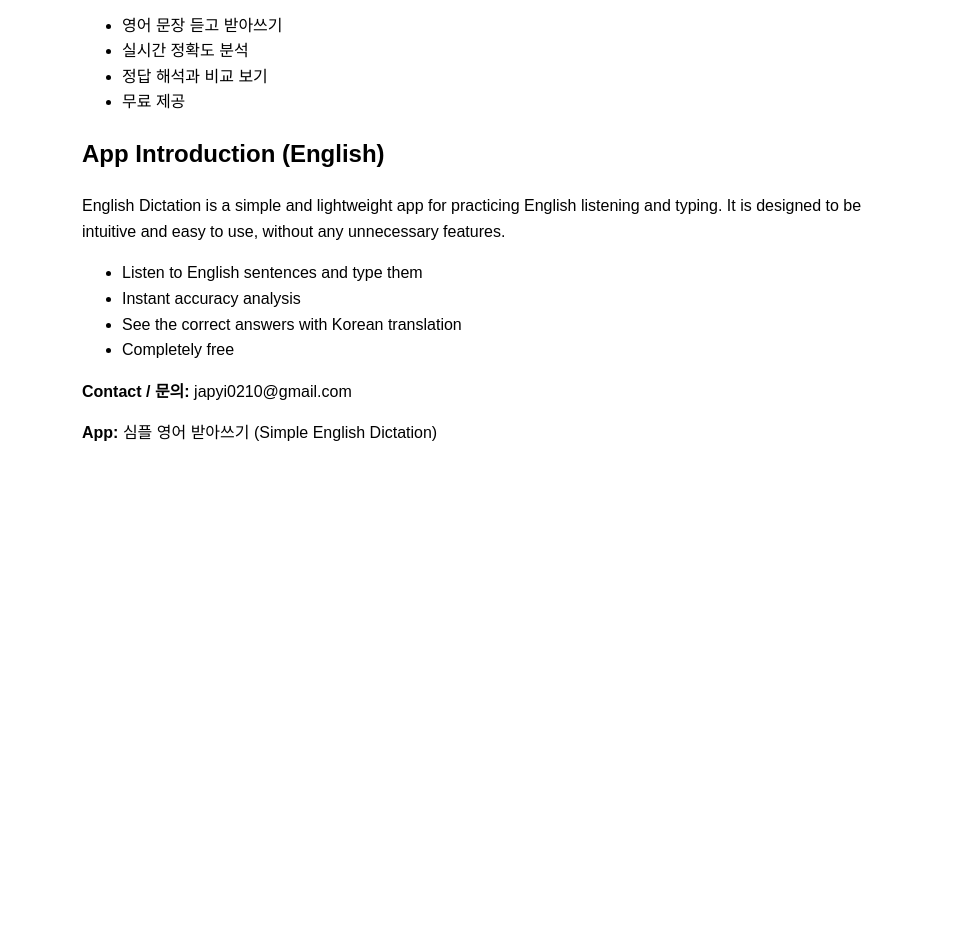
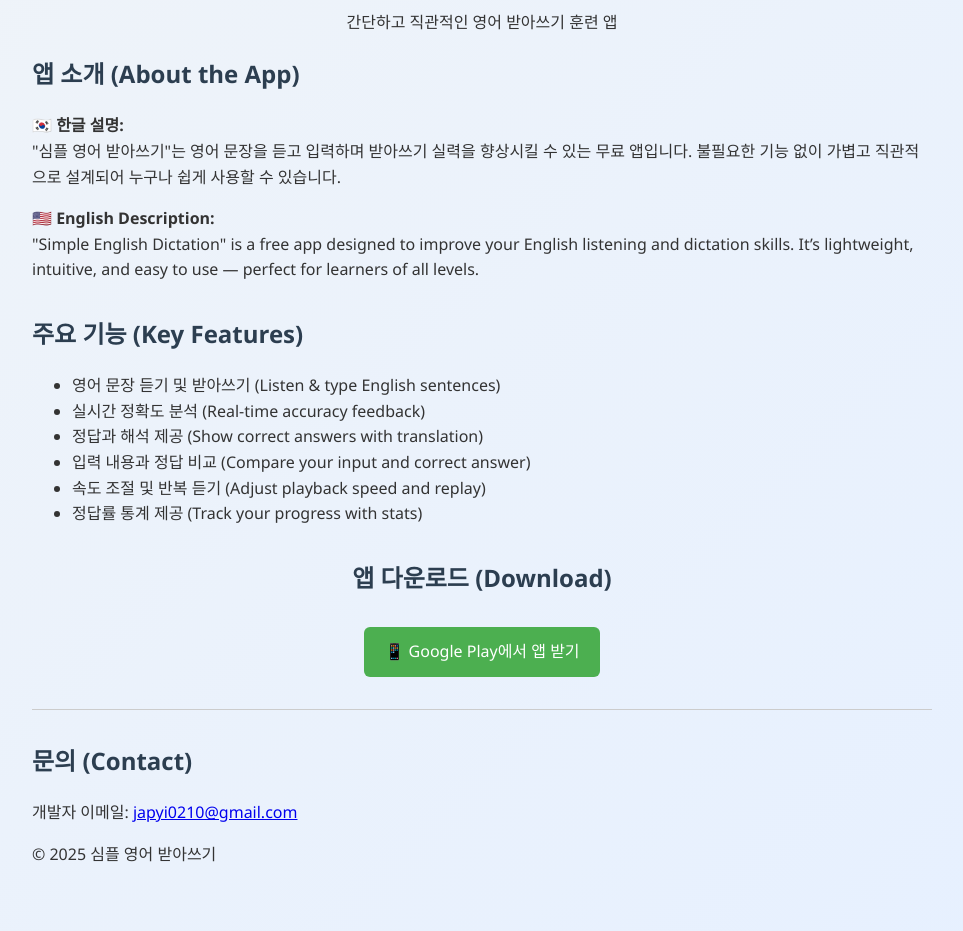
Before and after one commit to japyi0210/japyi0210.github.io, a plain HTML site: page index.html in a window 1280 px wide. Shown: the part 239-1170 px from the top of the page, without its empty margins (158-1121 px from the left). Before the commit the page ends 800 px from the top, so only its background shows below. Drawn offline with Linux system fonts and the light colour scheme.

Commit message:
Update index.html

```diff
--- a/index.html
+++ b/index.html
@@ -2,31 +2,97 @@
 <html lang="ko">
 <head>
   <meta charset="UTF-8" />
-  <meta name="viewport" content="width=device-width, initial-scale=1.0" />
-  <title>심플 영어 받아쓰기 - English Dictation App</title>
+  <meta name="viewport" content="width=device-width, initial-scale=1.0"/>
+  <title>심플 영어 받아쓰기 - Simple English Dictation</title>
+  <style>
+    body {
+      font-family: 'Segoe UI', sans-serif;
+      max-width: 900px;
+      margin: 0 auto;
+      padding: 2rem;
+      background: linear-gradient(135deg, #f0f4f8, #e6f0ff);
+      color: #333;
+      line-height: 1.6;
+    }
+    h1, h2 {
+      color: #2c3e50;
+    }
+    .btn {
+      display: inline-block;
+      padding: 12px 20px;
+      background-color: #4CAF50;
+      color: white;
+      text-decoration: none;
+      border-radius: 6px;
+      margin-top: 10px;
+    }
+    .section {
+      margin-bottom: 2rem;
+    }
+    .divider {
+      border-top: 1px solid #ccc;
+      margin: 2rem 0;
+    }
+    .icon {
+      display: block;
+      margin: 0 auto 1.5rem;
+      width: 120px;
+      height: 120px;
+      border-radius: 20px;
+      box-shadow: 0 4px 10px rgba(0, 0, 0, 0.1);
+    }
+    .center {
+      text-align: center;
+    }
+  </style>
 </head>
-<body style="font-family: sans-serif; max-width: 800px; margin: auto; padding: 2rem; line-height: 1.6;">
-  <h1>심플 영어 받아쓰기 (English Dictation)</h1>
+<body>
 
-  <h2>앱 소개 (Korean)</h2>
-  <p>심플 영어 받아쓰기는 영어 문장을 듣고 받아쓰기를 연습할 수 있는 학습용 앱입니다. 불필요한 기능 없이 직관적으로 설계되어 누구나 쉽게 사용할 수 있습니다.</p>
-  <ul>
-    <li>영어 문장 듣고 받아쓰기</li>
-    <li>실시간 정확도 분석</li>
-    <li>정답 해석과 비교 보기</li>
-    <li>무료 제공</li>
-  </ul>
+  <img src="icon.png" alt="App Icon" class="icon"/>
 
-  <h2>App Introduction (English)</h2>
-  <p>English Dictation is a simple and lightweight app for practicing English listening and typing. It is designed to be intuitive and easy to use, without any unnecessary features.</p>
-  <ul>
-    <li>Listen to English sentences and type them</li>
-    <li>Instant accuracy analysis</li>
-    <li>See the correct answers with Korean translation</li>
-    <li>Completely free</li>
-  </ul>
+  <h1 class="center">심플 영어 받아쓰기 (Simple English Dictation)</h1>
+  <p class="center">간단하고 직관적인 영어 받아쓰기 훈련 앱</p>
 
-  <p><strong>Contact / 문의:</strong> japyi0210@gmail.com</p>
-  <p><strong>App:</strong> 심플 영어 받아쓰기 (Simple English Dictation)</p>
+  <div class="section">
+    <h2>앱 소개 (About the App)</h2>
+    <p>
+      <strong>🇰🇷 한글 설명:</strong><br>
+      "심플 영어 받아쓰기"는 영어 문장을 듣고 입력하며 받아쓰기 실력을 향상시킬 수 있는 무료 앱입니다.
+      불필요한 기능 없이 가볍고 직관적으로 설계되어 누구나 쉽게 사용할 수 있습니다.
+    </p>
+    <p>
+      <strong>🇺🇸 English Description:</strong><br>
+      "Simple English Dictation" is a free app designed to improve your English listening and dictation skills.
+      It’s lightweight, intuitive, and easy to use — perfect for learners of all levels.
+    </p>
+  </div>
+
+  <div class="section">
+    <h2>주요 기능 (Key Features)</h2>
+    <ul>
+      <li>영어 문장 듣기 및 받아쓰기 (Listen & type English sentences)</li>
+      <li>실시간 정확도 분석 (Real-time accuracy feedback)</li>
+      <li>정답과 해석 제공 (Show correct answers with translation)</li>
+      <li>입력 내용과 정답 비교 (Compare your input and correct answer)</li>
+      <li>속도 조절 및 반복 듣기 (Adjust playback speed and replay)</li>
+      <li>정답률 통계 제공 (Track your progress with stats)</li>
+    </ul>
+  </div>
+
+  <div class="section center">
+    <h2>앱 다운로드 (Download)</h2>
+    <a class="btn" href="https://play.google.com/store/apps/details?id=com.japyi0210.simpleenglishdictation" target="_blank">
+      📱 Google Play에서 앱 받기
+    </a>
+  </div>
+
+  <div class="divider"></div>
+
+  <div class="section">
+    <h2>문의 (Contact)</h2>
+    <p>개발자 이메일: <a href="mailto:youremail@example.com">japyi0210@gmail.com</a></p>
+    <p>© 2025 심플 영어 받아쓰기</p>
+  </div>
+
 </body>
 </html>
```
